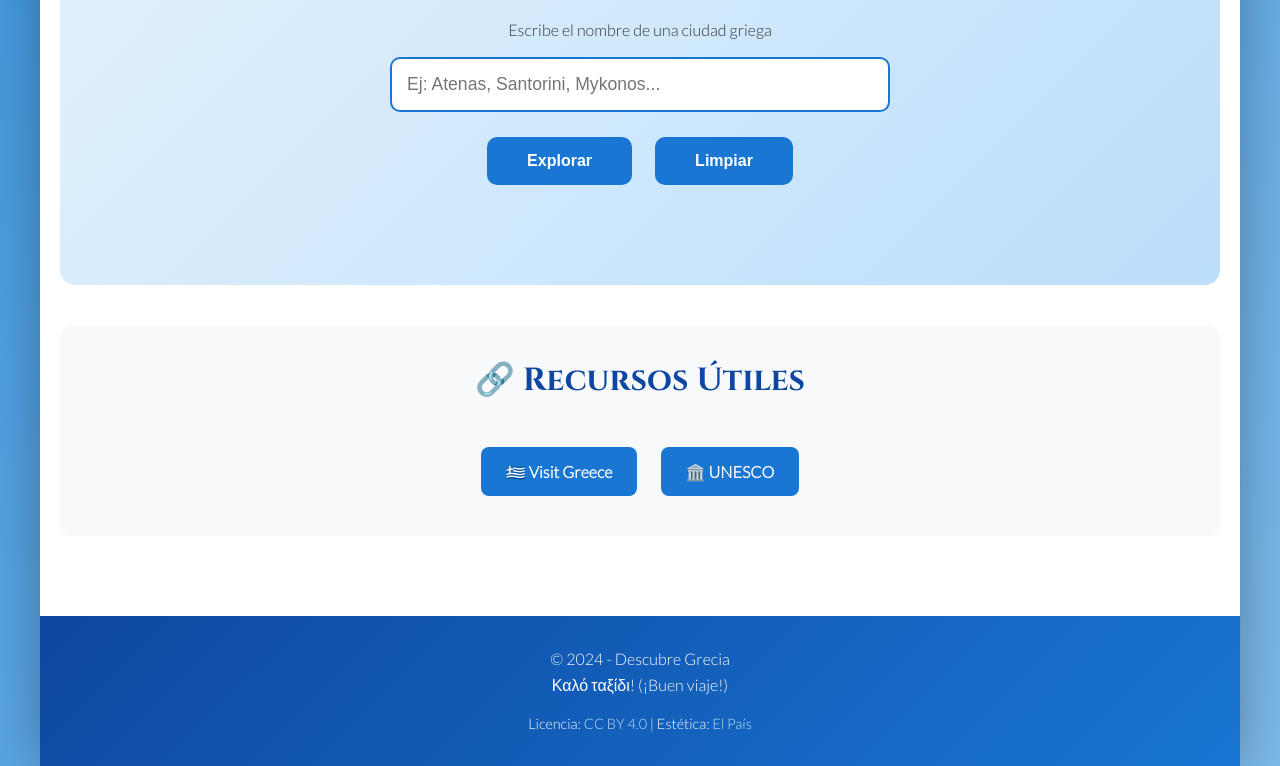
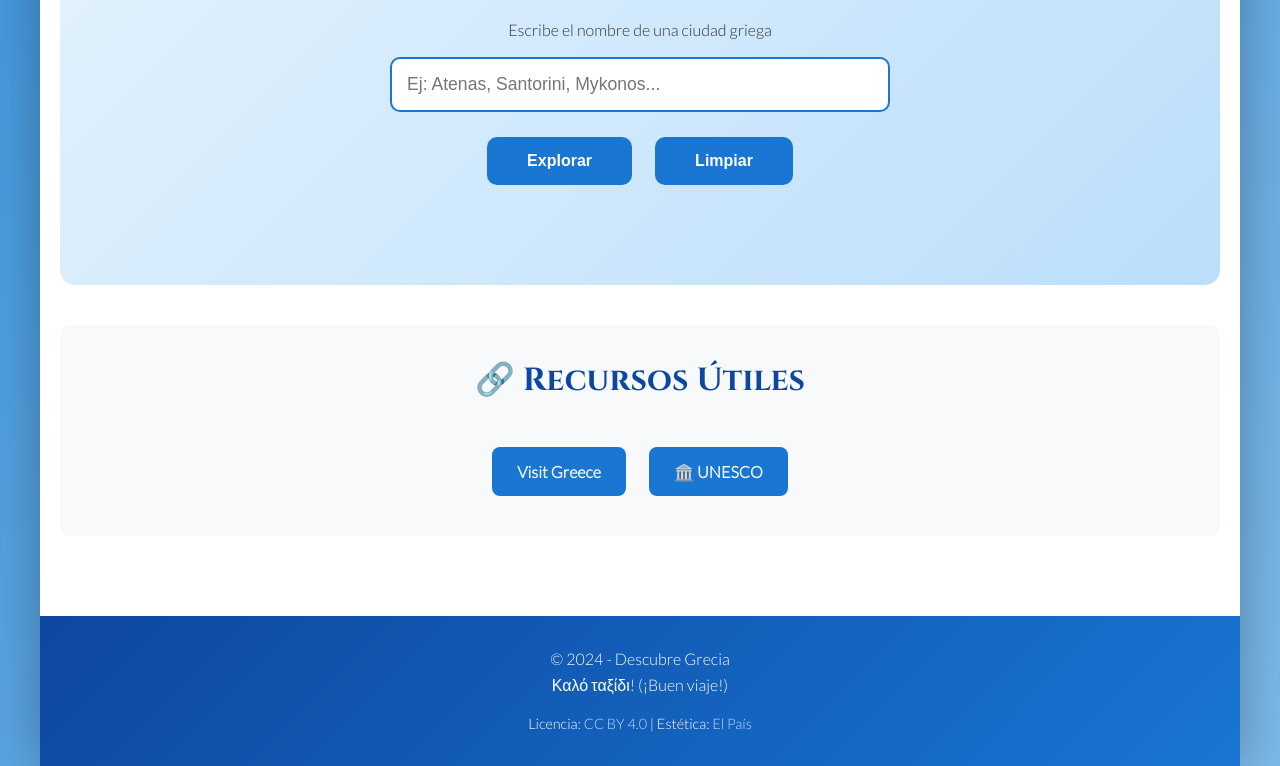
Before and after one commit to adrianvo2026-svg/GRECIA, a plain HTML site: page index.html in a window 1280 px wide. Shown: the part 4042-4808 px from the top of the page. Drawn offline with Linux system fonts and the light colour scheme.

Commit message:
Update index.html

```diff
--- a/index.html
+++ b/index.html
@@ -173,7 +173,7 @@
 
             <div class="links">
                 <h2 style="border:none;margin-top:0">🔗 Recursos Útiles</h2>
-                <a href="https://www.visitgreece.gr/" target="_blank" rel="noopener noreferrer" title="Sitio oficial de turismo de Grecia" class="ext-link">🇬🇷 Visit Greece</a>
+                <a href="https://www.visitgreece.gr/" target="_blank" rel="noopener noreferrer" title="Sitio oficial de turismo de Grecia" class="ext-link"> Visit Greece</a>
                 <a href="https://whc.unesco.org/en/statesparties/gr" target="_blank" rel="noopener noreferrer" title="Sitios UNESCO en Grecia" class="ext-link">🏛️ UNESCO</a>
             </div>
         </div>
```
